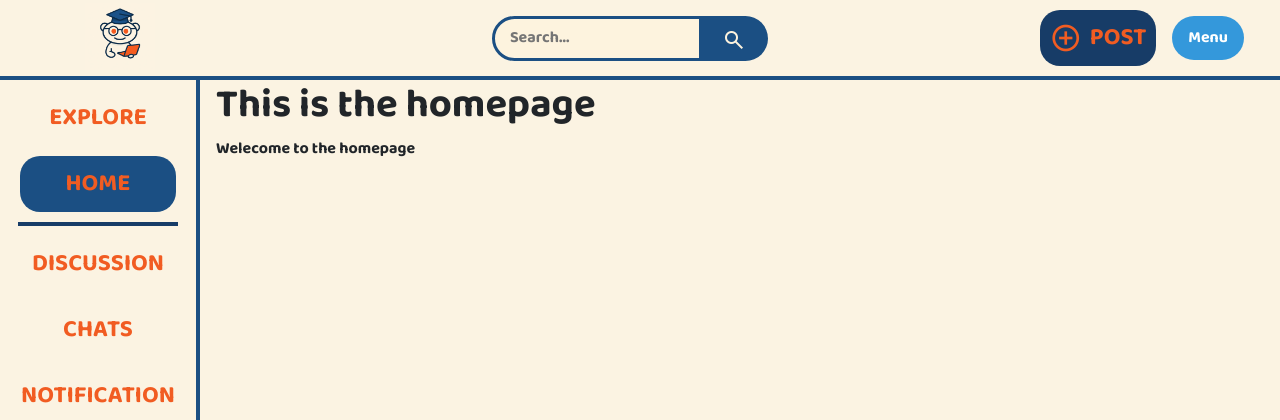
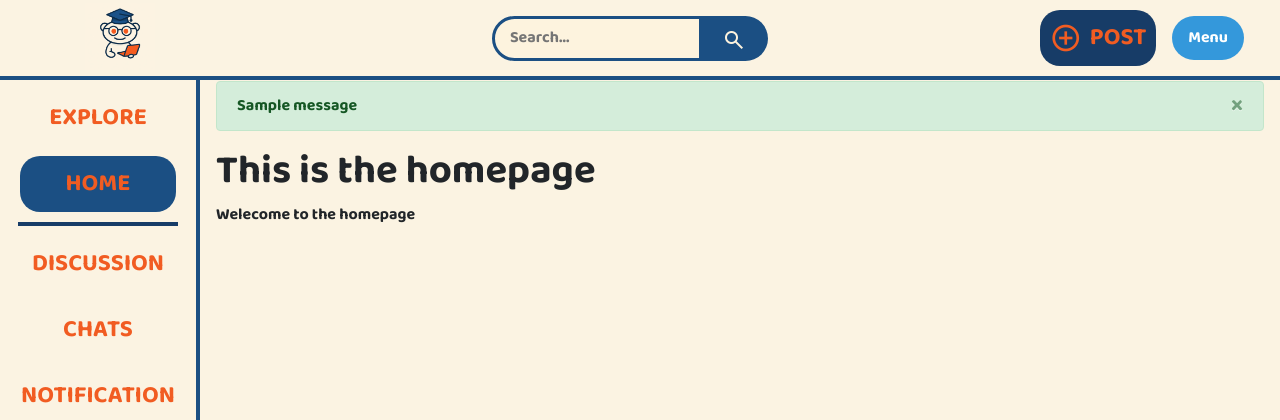
Before and after one commit to SyrfZkwn/Studytt, a Flask app: page /home in a window 1280 px wide. Shown: the top 420 px of the page. Run offline with Flask 3, Linux system fonts and the light colour scheme; a user stored in the database is signed in; one stand-in notice (Sample message) is shown; some libraries are stand-ins or nearby versions.

Commit message:
added flash message when note is posted

```diff
--- a/website/templates/home.html
+++ b/website/templates/home.html
@@ -1,10 +1,30 @@
 {% extends "base.html" %}
 <title>{% block title %}Home{% endblock %}</title>
 
+{% block content %}
 
-=======
-{% block content %}
+{% with messages = get_flashed_messages(with_categories=true) %}
+  {% if messages %}
+    {% for category, message in messages %}
+    {% if category == 'error' %}
+    <div class="alert alert-danger alert-dismissible fade show" role="alert">
+      {{ message }}
+      <button type="button" class="close" data-dismiss="alert">
+        <span aria-hidden="true">&times;</span>
+      </button>
+    </div>
+    {% else %}
+    <div class="alert alert-success alert-dismissible fade show" role="alert">
+      {{ message }}
+      <button type="button" class="close" data-dismiss="alert">
+        <span aria-hidden="true">&times;</span>
+      </button>
+    </div>
+    {% endif %}
+    {% endfor %}
+  {% endif %}
+{% endwith %}
+
 <h1>This is the homepage</h1>
 <p>Welecome to the homepage</p>
 {% endblock %}
->>>>>>> 560ea751f9fd0dc07bec7773cc29e00d8a677e6b
```
Also changed, not shown: instance/database.db.
